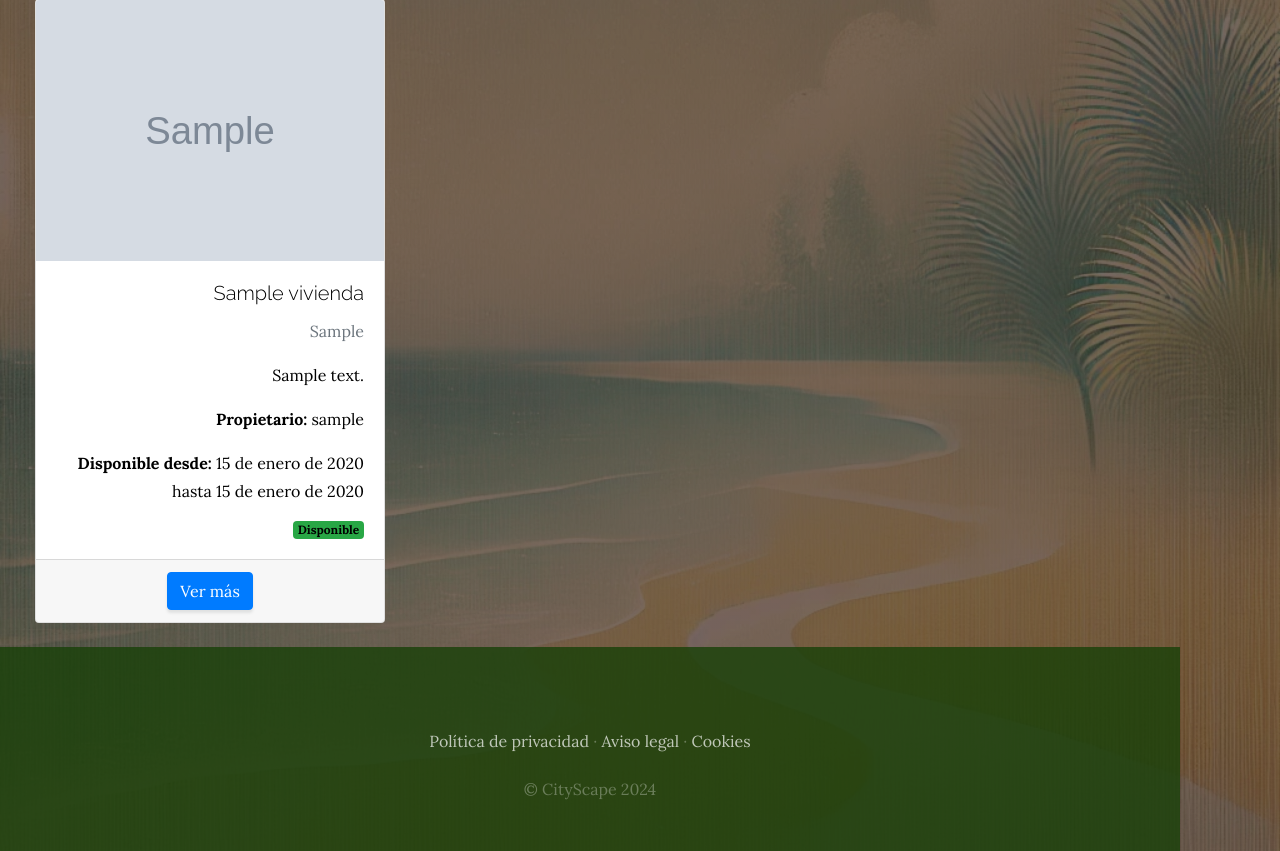
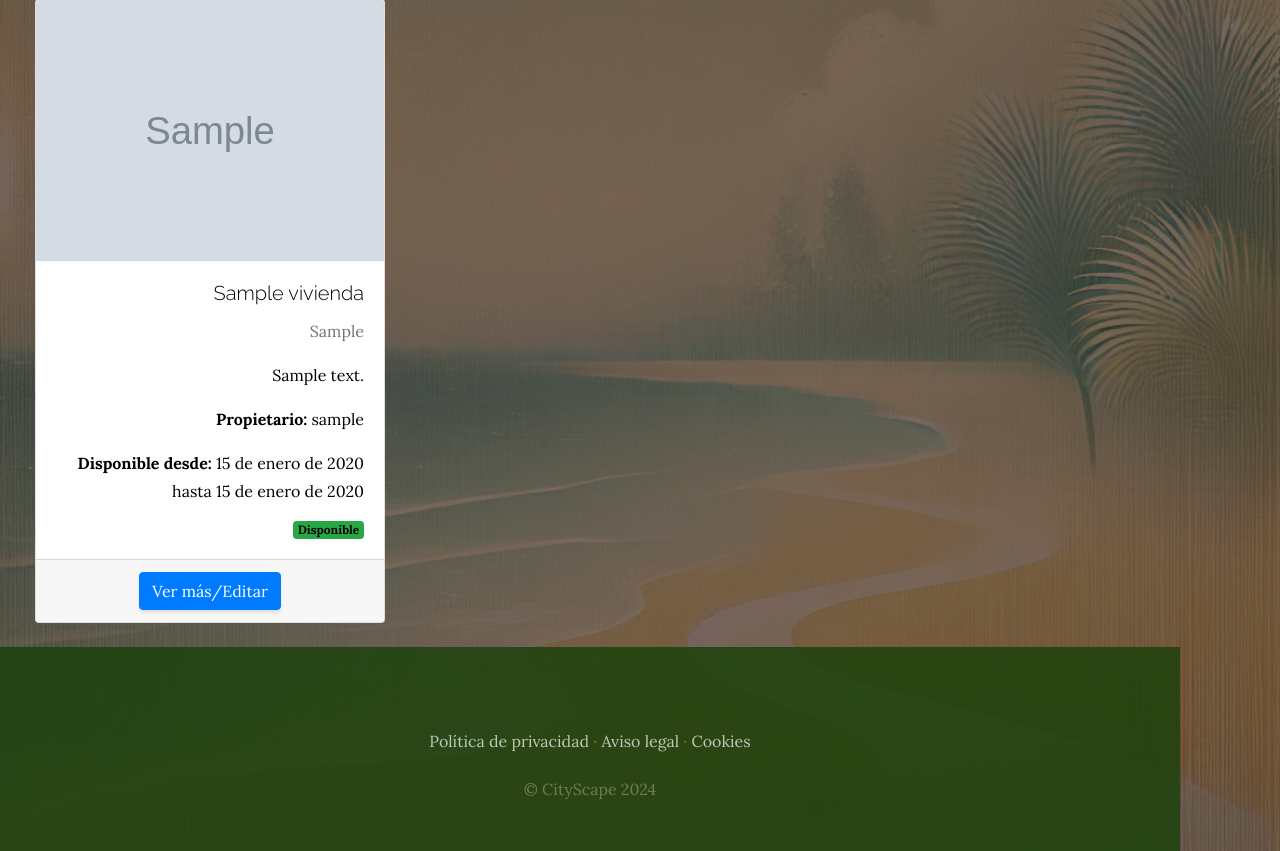
Before and after one commit to Jaime-Linares/PGPI-G3.10, a Django app: template product/ProyectoWeb/catalogoViviendas/templates/catalogoViviendas/catalogo_viviendas_propietario.html in a window 1280 px wide. Shown: the part 421-1272 px from the top of the page. Run offline with Django 5.2, Linux system fonts and the light colour scheme; the template is opened without the code that fills it: values that come from a table or form of the project are taken from there, others are empty; tables that the repository leaves empty hold one stand-in row (values such as "Sample post"); grey boxes marked "Sample" are stand-in pictures; some libraries are stand-ins or nearby versions.

Commit message:
[refactor] rename buttons

```diff
--- a/product/ProyectoWeb/catalogoViviendas/templates/catalogoViviendas/catalogo_viviendas_propietario.html
+++ b/product/ProyectoWeb/catalogoViviendas/templates/catalogoViviendas/catalogo_viviendas_propietario.html
@@ -23,7 +23,7 @@
                             {% endif %}
                         </div>
                         <div class="card-footer text-center">
-                            <a href="{% url 'detalle_vivienda_propietario' vivienda.id %}" class="btn btn-primary">Ver más</a>
+                            <a href="{% url 'detalle_vivienda_propietario' vivienda.id %}" class="btn btn-primary">Ver más/Editar</a>
                         </div>
                     </div>
                 </div>
```
